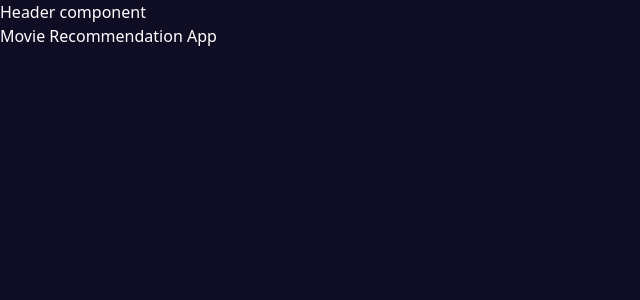
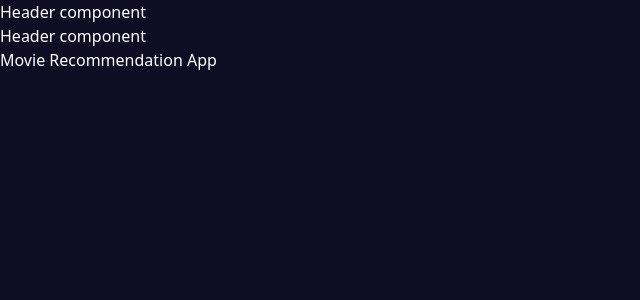
Before and after one commit to LeonNjoroge/alx-project-nexus, a Next.js app in the folder movie-app/: page / in a window 1280 px wide. Shown: the top 300 px of the page, without its empty margins (0-640 px from the left). Built offline with nearby package versions, Linux system fonts and the light colour scheme.

Commit message:
feat: add header component to structure

```diff
--- a/movie-app/src/pages/_app.tsx
+++ b/movie-app/src/pages/_app.tsx
@@ -1,6 +1,15 @@
 import "@/styles/globals.css";
 import type { AppProps } from "next/app";
+import Header from "@/components/Header";
 
 export default function App({ Component, pageProps }: AppProps) {
-  return <Component {...pageProps} />;
+  return (
+  <>
+    <Header />
+    <main className="min-h-screen bg-[var(--app-bg)] text-[var(--app-fg)]">
+      <Component {...pageProps} />
+    </main>
+    </>
+);
+
 }
```
